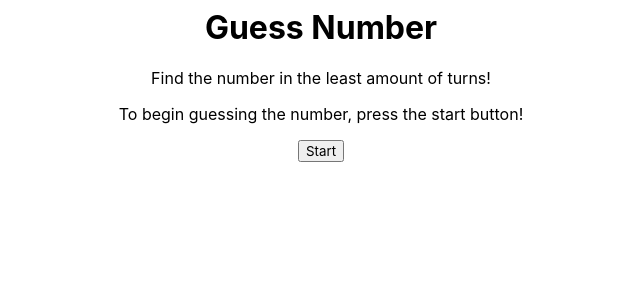
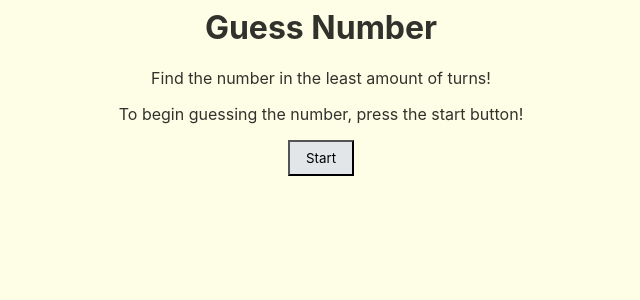
Before and after one commit to nibor51/react-x28fvx, a React (Create React App) app: page / in a window 1280 px wide. Shown: the top 300 px of the page, without its empty margins (319-959 px from the left). Built offline with nearby package versions, Linux system fonts and the light colour scheme.

Commit message:
1 file modified

```diff
--- a/src/style.css
+++ b/src/style.css
@@ -2,6 +2,10 @@
   font-family: -apple-system, BlinkMacSystemFont, 'Segoe UI', Roboto, Oxygen,
     Ubuntu, Cantarell, 'Open Sans', 'Helvetica Neue', sans-serif;
   text-align: center;
+}
+body {
+  background-color: #fefee7;
+  color: #32322d;
 }
 form {
   display: flex;
@@ -16,6 +20,8 @@ input {
 
 button {
   margin-bottom: 1rem;
+  padding: 0.5rem 1rem;
+  background-color: #e3e6e8;
 }
 span {
   color: red;
```
